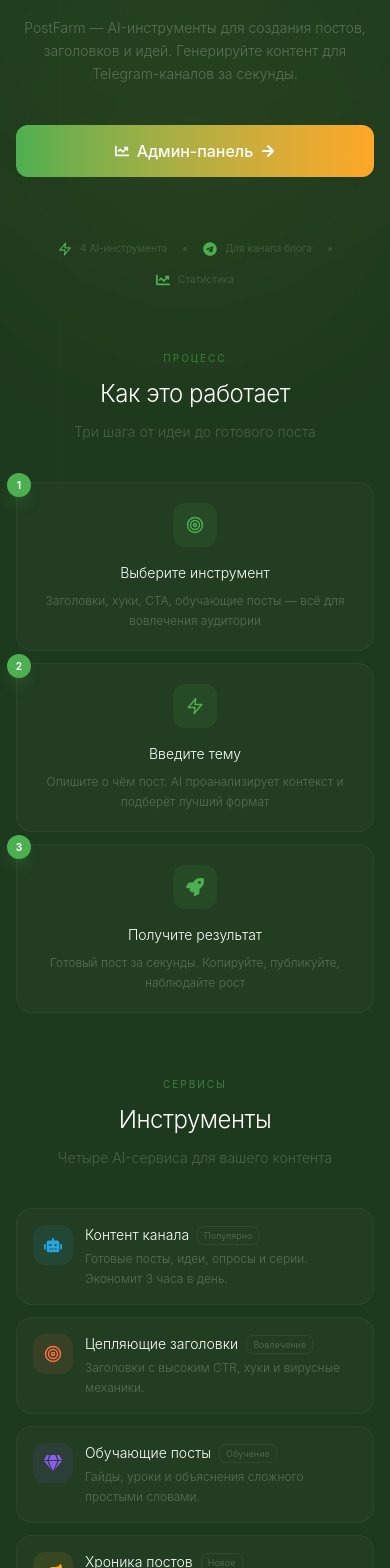
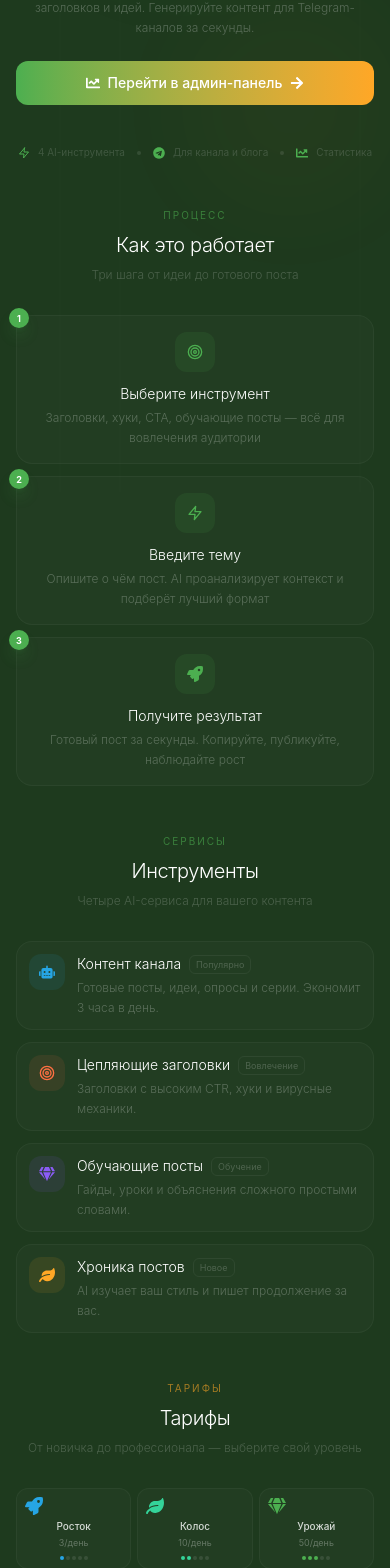
Before and after one commit to okmic/GetPostFarm, a React (Vite) app: page / in a window 390 px wide. Shown: the part 352-1920 px from the top of the page. Built offline with nearby package versions, Linux system fonts and the light colour scheme.

Commit message:
edit havers

```diff
--- a/src/pages/Main/Main.tsx
+++ b/src/pages/Main/Main.tsx
@@ -1,28 +1,27 @@
 import { FaRocket, FaRobot, FaChartLine, FaTelegram, FaArrowRight, FaCrown, FaGem, FaLeaf } from "react-icons/fa"
 import { FiZap, FiTarget } from "react-icons/fi"
-import { Link } from "react-router-dom"
 import { Logo } from "../../components/Logo/Logo"
-import "./styles.css"
 
 export default function MainPage() {
   return (
-        <div className="flex flex-col items-center justify-start overflow-hidden">
-            <section className="relative w-full max-w-6xl mx-auto px-4 sm:px-6 pt-12 sm:pt-24 lg:pt-28 pb-16 sm:pb-24 text-center">
-                <div className="absolute top-0 left-1/2 -translate-x-1/2 w-[600px] h-[600px] rounded-full blur-[120px] opacity-[0.04] bg-[#4CAF50] pointer-events-none" />
-                <div className="absolute bottom-0 right-0 w-[400px] h-[400px] rounded-full blur-[100px] opacity-[0.03] bg-[#FFA726] pointer-events-none" />
+    <div className="flex flex-col items-center justify-start">
+
+      <section className="relative w-full max-w-6xl mx-auto px-4 sm:px-6 pt-8 sm:pt-24 lg:pt-28 pb-12 sm:pb-24 text-center">
+        <div className="absolute top-0 left-1/2 -translate-x-1/2 w-[300px] sm:w-[600px] h-[300px] sm:h-[600px] rounded-full blur-[80px] sm:blur-[120px] opacity-[0.04] bg-[#4CAF50] pointer-events-none" />
+        <div className="absolute bottom-0 right-0 w-[200px] sm:w-[400px] h-[200px] sm:h-[400px] rounded-full blur-[60px] sm:blur-[100px] opacity-[0.03] bg-[#FFA726] pointer-events-none" />
 
         <div className="relative">
-                    <div className="flex justify-center mb-8 sm:mb-10">
-                        <Logo size='xl' />
+          <div className="flex justify-center mb-6 sm:mb-10">
+            <Logo size="xl" />
           </div>
 
-                    <h1 className="text-3xl sm:text-5xl lg:text-7xl font-thin text-white tracking-[-0.03em] leading-[1.05] mb-4 sm:mb-6">
+          <h1 className="text-2xl sm:text-5xl lg:text-7xl font-thin text-white tracking-[-0.03em] leading-[1.1] sm:leading-[1.05] mb-3 sm:mb-6">
             Выращивайте
             <br />
             <span className="font-light text-white/40">контент автоматически</span>
           </h1>
 
-                    <p className="text-sm sm:text-base text-white/25 max-w-lg mx-auto leading-relaxed mb-10 sm:mb-12 font-light px-2">
+          <p className="text-xs sm:text-base text-white/25 max-w-lg mx-auto leading-relaxed mb-6 sm:mb-12 font-light px-2">
             PostFarm — AI-инструменты для создания постов, заголовков и идей.
             Генерируйте контент для Telegram-каналов за секунды.
           </p>
@@ -32,89 +31,84 @@
               href="https://admin.postfarm.ru"
               target="_blank"
               rel="noopener noreferrer"
-                            className="w-full sm:w-auto inline-flex items-center justify-center gap-2 px-8 py-3.5 rounded-xl bg-gradient-to-r from-[#4CAF50] to-[#FFA726] text-white font-medium transition-colors hover:shadow-[0_0_20px_rgba(76,175,80,0.3)]"
+              className="w-full sm:w-auto inline-flex items-center justify-center gap-2 px-6 sm:px-8 py-3 sm:py-3.5 rounded-xl bg-gradient-to-r from-[#4CAF50] to-[#FFA726] text-white font-medium text-sm sm:text-base transition-colors active:scale-[0.98]"
             >
               <FaChartLine className="text-sm" />
-                            Админ-панель
+              Перейти в админ-панель
               <FaArrowRight className="text-sm" />
             </a>
           </div>
 
-                    <div className="mt-16 sm:mt-20 flex flex-wrap items-center justify-center gap-4 sm:gap-8 text-[10px] sm:text-[11px] text-white/15">
+          <div className="mt-10 sm:mt-20 flex flex-wrap items-center justify-center gap-3 sm:gap-8 text-[10px] sm:text-[11px] text-white/15">
             <div className="flex items-center gap-2">
-                            <FiZap className="text-[#4CAF50] text-sm" />
+              <FiZap className="text-[#4CAF50] text-xs sm:text-sm" />
               <span>4 AI-инструмента</span>
             </div>
             <div className="w-1 h-1 rounded-full bg-white/10" />
             <div className="flex items-center gap-2">
-                            <FaTelegram className="text-[#4CAF50] text-sm" />
-                            <span>Для канала блога</span>
+              <FaTelegram className="text-[#4CAF50] text-xs sm:text-sm" />
+              <span>Для канала и блога</span>
             </div>
             <div className="w-1 h-1 rounded-full bg-white/10" />
             <div className="flex items-center gap-2">
-                            <FaChartLine className="text-[#4CAF50] text-sm" />
+              <FaChartLine className="text-[#4CAF50] text-xs sm:text-sm" />
               <span>Статистика</span>
             </div>
           </div>
         </div>
       </section>
 
-            <section className="w-full max-w-6xl mx-auto px-4 sm:px-6 pb-16 sm:pb-28">
-                <div className="text-center mb-10 sm:mb-14">
-                    <p className="text-[10px] sm:text-[11px] text-[#4CAF50]/60 uppercase tracking-[0.2em] mb-3">процесс</p>
-                    <h2 className="text-2xl sm:text-3xl lg:text-4xl font-light text-white tracking-[-0.02em] mb-3">
+      <section className="w-full max-w-6xl mx-auto px-4 sm:px-6 pb-12 sm:pb-28">
+        <div className="text-center mb-8 sm:mb-14">
+          <p className="text-[10px] sm:text-[11px] text-[#4CAF50]/60 uppercase tracking-[0.2em] mb-2 sm:mb-3">процесс</p>
+          <h2 className="text-xl sm:text-3xl lg:text-4xl font-light text-white tracking-[-0.02em] mb-2 sm:mb-3">
             Как это работает
           </h2>
-                    <p className="text-sm text-white/20 max-w-md mx-auto font-light">
+          <p className="text-xs sm:text-sm text-white/20 max-w-md mx-auto font-light">
             Три шага от идеи до готового поста
           </p>
         </div>
 
         <div className="grid grid-cols-1 sm:grid-cols-3 gap-3 sm:gap-5">
           {[
-                        { step: "1", icon: <FiTarget className="text-lg" />, title: "Выберите инструмент", desc: "Заголовки, хуки, CTA, обучающие посты — всё для вовлечения аудитории" },
-                        { step: "2", icon: <FiZap className="text-lg" />, title: "Введите тему", desc: "Опишите о чём пост. AI проанализирует контекст и подберёт лучший формат" },
-                        { step: "3", icon: <FaRocket className="text-lg" />, title: "Получите результат", desc: "Готовый пост за секунды. Копируйте, публикуйте, наблюдайте рост" },
+            { step: "1", icon: <FiTarget className="text-base sm:text-lg" />, title: "Выберите инструмент", desc: "Заголовки, хуки, CTA, обучающие посты — всё для вовлечения аудитории" },
+            { step: "2", icon: <FiZap className="text-base sm:text-lg" />, title: "Введите тему", desc: "Опишите о чём пост. AI проанализирует контекст и подберёт лучший формат" },
+            { step: "3", icon: <FaRocket className="text-base sm:text-lg" />, title: "Получите результат", desc: "Готовый пост за секунды. Копируйте, публикуйте, наблюдайте рост" },
           ].map((item, i) => (
-                        <div key={i} className="relative rounded-2xl bg-white/[0.02] border border-white/[0.04] p-5 sm:p-6 text-center group transition-colors hover:bg-white/[0.04] hover:border-white/[0.06]">
-                            <div className="w-11 h-11 sm:w-12 sm:h-12 rounded-xl bg-[#4CAF50]/10 flex items-center justify-center mx-auto mb-4">
+            <div key={i} className="relative rounded-2xl bg-white/[0.02] border border-white/[0.04] p-4 sm:p-6 text-center">
+              <div className="w-10 h-10 sm:w-12 sm:h-12 rounded-xl bg-[#4CAF50]/10 flex items-center justify-center mx-auto mb-3 sm:mb-4">
                 <span className="text-[#4CAF50]">{item.icon}</span>
               </div>
-                            <div className="absolute -top-2.5 -left-2.5 w-6 h-6 sm:w-7 sm:h-7 rounded-full bg-[#4CAF50] flex items-center justify-center text-[10px] sm:text-xs font-bold text-white shadow-lg shadow-[#4CAF50]/20">
+              <div className="absolute -top-2 -left-2 w-5 h-5 sm:w-7 sm:h-7 rounded-full bg-[#4CAF50] flex items-center justify-center text-[9px] sm:text-xs font-bold text-white shadow-lg shadow-[#4CAF50]/20">
                 {item.step}
               </div>
-                            <h3 className="text-sm sm:text-base font-light text-white mb-2">{item.title}</h3>
+              <h3 className="text-sm sm:text-base font-light text-white mb-1 sm:mb-2">{item.title}</h3>
               <p className="text-xs sm:text-sm text-white/25 leading-relaxed font-light">{item.desc}</p>
             </div>
           ))}
         </div>
       </section>
 
-            {/* Инструменты */}
-            <section className="w-full max-w-6xl mx-auto px-4 sm:px-6 pb-16 sm:pb-28">
-                <div className="text-center mb-10 sm:mb-14">
-                    <p className="text-[10px] sm:text-[11px] text-[#4CAF50]/60 uppercase tracking-[0.2em] mb-3">сервисы</p>
-                    <h2 className="text-2xl sm:text-3xl lg:text-4xl font-light text-white tracking-[-0.02em] mb-3">
+      <section className="w-full max-w-6xl mx-auto px-4 sm:px-6 pb-12 sm:pb-28">
+        <div className="text-center mb-8 sm:mb-14">
+          <p className="text-[10px] sm:text-[11px] text-[#4CAF50]/60 uppercase tracking-[0.2em] mb-2 sm:mb-3">сервисы</p>
+          <h2 className="text-xl sm:text-3xl lg:text-4xl font-light text-white tracking-[-0.02em] mb-2 sm:mb-3">
             Инструменты
           </h2>
-                    <p className="text-sm text-white/20 max-w-md mx-auto font-light">
+          <p className="text-xs sm:text-sm text-white/20 max-w-md mx-auto font-light">
             Четыре AI-сервиса для вашего контента
           </p>
         </div>
 
         <div className="grid grid-cols-1 sm:grid-cols-2 gap-3 sm:gap-4">
           {[
-                        { icon: <FaRobot className="text-lg" />, color: "#26A5E4", title: "Контент канала", desc: "Готовые посты, идеи, опросы и серии. Экономит 3 часа в день.", tag: "Популярно" },
-                        { icon: <FiTarget className="text-lg" />, color: "#FF7043", title: "Цепляющие заголовки", desc: "Заголовки с высоким CTR, хуки и вирусные механики.", tag: "Вовлечение" },
-                        { icon: <FaGem className="text-lg" />, color: "#8B5CF6", title: "Обучающие посты", desc: "Гайды, уроки и объяснения сложного простыми словами.", tag: "Обучение" },
-                        { icon: <FaLeaf className="text-lg" />, color: "#FFA726", title: "Хроника постов", desc: "AI изучает ваш стиль и пишет продолжение за вас.", tag: "Новое" },
+            { icon: <FaRobot className="text-base sm:text-lg" />, color: "#26A5E4", title: "Контент канала", desc: "Готовые посты, идеи, опросы и серии. Экономит 3 часа в день.", tag: "Популярно" },
+            { icon: <FiTarget className="text-base sm:text-lg" />, color: "#FF7043", title: "Цепляющие заголовки", desc: "Заголовки с высоким CTR, хуки и вирусные механики.", tag: "Вовлечение" },
+            { icon: <FaGem className="text-base sm:text-lg" />, color: "#8B5CF6", title: "Обучающие посты", desc: "Гайды, уроки и объяснения сложного простыми словами.", tag: "Обучение" },
+            { icon: <FaLeaf className="text-base sm:text-lg" />, color: "#FFA726", title: "Хроника постов", desc: "AI изучает ваш стиль и пишет продолжение за вас.", tag: "Новое" },
           ].map((item, i) => (
-                        <Link
-                            key={i}
-                            to="/services"
-                            className="rounded-2xl bg-white/[0.02] border border-white/[0.04] p-4 sm:p-5 flex items-start gap-3 sm:gap-4 group transition-colors hover:bg-white/[0.04] hover:border-white/[0.08]"
-                        >
-                            <div className="w-10 h-10 sm:w-11 sm:h-11 rounded-xl flex items-center justify-center flex-shrink-0 transition-transform group-hover:scale-105" style={{ backgroundColor: `${item.color}18` }}>
+            <div key={i} className="rounded-2xl bg-white/[0.02] border border-white/[0.04] p-3 sm:p-5 flex items-start gap-3 sm:gap-4">
+              <div className="w-9 h-9 sm:w-11 sm:h-11 rounded-xl flex items-center justify-center flex-shrink-0" style={{ backgroundColor: `${item.color}18` }}>
                 <span style={{ color: item.color }}>{item.icon}</span>
               </div>
               <div className="flex-1 min-w-0">
@@ -124,24 +118,23 @@
                 </div>
                 <p className="text-xs sm:text-sm text-white/25 leading-relaxed font-light">{item.desc}</p>
               </div>
-                        </Link>
+            </div>
           ))}
         </div>
       </section>
 
-            {/* Тарифы */}
-            <section className="w-full max-w-6xl mx-auto px-4 sm:px-6 pb-16 sm:pb-28">
-                <div className="text-center mb-10 sm:mb-14">
-                    <p className="text-[10px] sm:text-[11px] text-[#FFA726]/60 uppercase tracking-[0.2em] mb-3">тарифы</p>
-                    <h2 className="text-2xl sm:text-3xl lg:text-4xl font-light text-white tracking-[-0.02em] mb-3">
+      <section className="w-full max-w-6xl mx-auto px-4 sm:px-6 pb-12 sm:pb-28">
+        <div className="text-center mb-8 sm:mb-14">
+          <p className="text-[10px] sm:text-[11px] text-[#FFA726]/60 uppercase tracking-[0.2em] mb-2 sm:mb-3">тарифы</p>
+          <h2 className="text-xl sm:text-3xl lg:text-4xl font-light text-white tracking-[-0.02em] mb-2 sm:mb-3">
             Тарифы
           </h2>
-                    <p className="text-sm text-white/20 max-w-md mx-auto font-light">
+          <p className="text-xs sm:text-sm text-white/20 max-w-md mx-auto font-light">
             От новичка до профессионала — выберите свой уровень
           </p>
         </div>
 
-                <div className="grid grid-cols-2 sm:grid-cols-3 lg:grid-cols-5 gap-2 sm:gap-3">
+        <div className="grid grid-cols-3 sm:grid-cols-3 lg:grid-cols-5 gap-1.5 sm:gap-3">
           {[
             { icon: <FaRocket />, color: "#26A5E4", name: "Росток", limit: 3, stars: 1 },
             { icon: <FaLeaf />, color: "#34D399", name: "Колос", limit: 10, stars: 2 },
@@ -149,10 +142,10 @@
             { icon: <FaRobot />, color: "#FFA726", name: "Агроном", limit: 100, stars: 4 },
             { icon: <FaCrown />, color: "#F59E0B", name: "Pro", limit: "∞", stars: 5 },
           ].map((item, i) => (
-                        <div key={i} className="rounded-xl sm:rounded-2xl bg-white/[0.02] border border-white/[0.04] p-3 sm:p-4 text-center transition-colors hover:bg-white/[0.04] hover:border-white/[0.08]">
-                            <span style={{ color: item.color }} className="text-xl sm:text-2xl mb-1.5 sm:mb-2 block">{item.icon}</span>
-                            <p className="text-[11px] sm:text-xs text-white/80 font-medium mb-0.5">{item.name}</p>
-                            <p className="text-[10px] sm:text-[11px] text-white/30 mb-2 sm:mb-3">{item.limit}/день</p>
+            <div key={i} className="rounded-xl sm:rounded-2xl bg-white/[0.02] border border-white/[0.04] p-2 sm:p-4 text-center">
+              <span style={{ color: item.color }} className="text-lg sm:text-2xl mb-1 sm:mb-2 block">{item.icon}</span>
+              <p className="text-[10px] sm:text-xs text-white/80 font-medium mb-0.5">{item.name}</p>
+              <p className="text-[9px] sm:text-[11px] text-white/30 mb-1.5 sm:mb-3">{item.limit}/день</p>
               <div className="flex justify-center gap-0.5">
                 {Array.from({ length: 5 }, (_, s) => (
                   <div key={s} className={`w-1 h-1 sm:w-1.5 sm:h-1.5 rounded-full ${s < item.stars ? '' : 'bg-white/10'}`} style={s < item.stars ? { backgroundColor: item.color } : {}} />
@@ -162,7 +155,7 @@
           ))}
         </div>
 
-                <div className="text-center mt-6 sm:mt-8">
+        <div className="text-center mt-5 sm:mt-8">
           <p className="text-[10px] sm:text-[11px] text-white/20">
             Для уточнения стоимости пишите на{" "}
             <a href="mailto:miconext@yandex.ru" className="text-[#4CAF50] hover:text-[#66BB6A] transition-colors underline underline-offset-2">miconext@yandex.ru</a>
@@ -170,27 +163,26 @@
         </div>
       </section>
 
-            {/* Админ-панель */}
-            <section className="w-full max-w-6xl mx-auto px-4 sm:px-6 pb-16 sm:pb-28">
-                <div className="relative rounded-2xl sm:rounded-3xl bg-white/[0.03] border border-white/[0.08] p-6 sm:p-10 lg:p-14 text-center overflow-hidden">
+      <section className="w-full max-w-6xl mx-auto px-4 sm:px-6 pb-12 sm:pb-28">
+        <div className="relative rounded-2xl sm:rounded-3xl bg-white/[0.03] border border-white/[0.08] p-5 sm:p-10 lg:p-14 text-center overflow-hidden">
           <div className="absolute inset-0 bg-gradient-to-br from-[#4CAF50]/5 to-transparent" />
-                    <div className="absolute top-0 right-0 w-80 h-80 rounded-full blur-[80px] opacity-[0.04] bg-[#4CAF50] pointer-events-none" />
+          <div className="absolute top-0 right-0 w-40 sm:w-80 h-40 sm:h-80 rounded-full blur-[40px] sm:blur-[80px] opacity-[0.04] bg-[#4CAF50] pointer-events-none" />
 
           <div className="relative">
-                        <div className="w-12 h-12 sm:w-14 sm:h-14 rounded-2xl bg-[#4CAF50]/10 border border-[#4CAF50]/20 flex items-center justify-center mx-auto mb-5 sm:mb-6">
-                            <FaChartLine className="text-xl sm:text-2xl text-[#4CAF50]" />
+            <div className="w-10 h-10 sm:w-14 sm:h-14 rounded-2xl bg-[#4CAF50]/10 border border-[#4CAF50]/20 flex items-center justify-center mx-auto mb-4 sm:mb-6">
+              <FaChartLine className="text-lg sm:text-2xl text-[#4CAF50]" />
             </div>
-                        <h2 className="text-xl sm:text-2xl lg:text-3xl font-light text-white tracking-[-0.02em] mb-3">
-                            Админ-панель
+            <h2 className="text-lg sm:text-2xl lg:text-3xl font-light text-white tracking-[-0.02em] mb-2 sm:mb-3">
+              Начните прямо сейчас
             </h2>
-                        <p className="text-sm sm:text-base text-white/25 max-w-md mx-auto leading-relaxed mb-6 sm:mb-8 font-light">
+            <p className="text-xs sm:text-base text-white/25 max-w-md mx-auto leading-relaxed mb-5 sm:mb-8 font-light">
               Управляйте каналами, отслеживайте статистику и синхронизируйте контент через удобную админ-панель.
             </p>
             <a
               href="https://admin.postfarm.ru"
               target="_blank"
               rel="noopener noreferrer"
-                            className="inline-flex items-center justify-center gap-2 px-6 sm:px-8 py-3 sm:py-3.5 rounded-xl bg-gradient-to-r from-[#4CAF50] to-[#FFA726] text-white font-medium text-sm sm:text-base transition-colors hover:shadow-[0_0_20px_rgba(76,175,80,0.3)]"
+              className="inline-flex items-center justify-center gap-2 px-5 sm:px-8 py-2.5 sm:py-3.5 rounded-xl bg-gradient-to-r from-[#4CAF50] to-[#FFA726] text-white font-medium text-sm sm:text-base active:scale-[0.98]"
             >
               <FaChartLine className="text-sm" />
               Открыть admin.postfarm.ru
@@ -200,13 +192,13 @@
         </div>
       </section>
 
-            <footer className="w-full border-t border-white/[0.04] py-6 sm:py-8">
-                <div className="max-w-6xl mx-auto px-4 sm:px-6 flex flex-col sm:flex-row items-center justify-between gap-3 sm:gap-4">
-                    <div className="flex items-center gap-2 text-[10px] sm:text-[11px] text-white/15">
-                        <FaTelegram className="text-sm" />
+      <footer className="w-full border-t border-white/[0.04] py-5 sm:py-8">
+        <div className="max-w-6xl mx-auto px-4 sm:px-6 flex flex-col sm:flex-row items-center justify-between gap-2 sm:gap-4">
+          <div className="flex items-center gap-2 text-[9px] sm:text-[11px] text-white/15">
+            <FaTelegram className="text-xs sm:text-sm" />
             <span>ПостФерма • Выращиваем контент автоматически</span>
           </div>
-                    <div className="flex items-center gap-4 text-[10px] sm:text-[11px] text-white/15">
+          <div className="flex items-center gap-3 sm:gap-4 text-[9px] sm:text-[11px] text-white/15">
             <a href="mailto:miconext@yandex.ru" className="hover:text-white/30 transition-colors">miconext@yandex.ru</a>
             <a href="https://admin.postfarm.ru" target="_blank" rel="noopener noreferrer" className="hover:text-white/30 transition-colors">admin.postfarm.ru</a>
           </div>
--- a/src/pages/Main/styles.css
+++ /dev/null
@@ -1,20 +0,0 @@
-@keyframes grow {
-    0% {
-        transform: scaleY(0.3);
-        opacity: 0.3;
-    }
-
-    50% {
-        transform: scaleY(1.1);
-        opacity: 1;
-    }
-
-    100% {
-        transform: scaleY(0.3);
-        opacity: 0.3;
-    }
-}
-
-.animate-grow {
-    animation: grow 2.5s ease-in-out infinite;
-}
```
Lines whose indentation alone changed are shown as unchanged.
